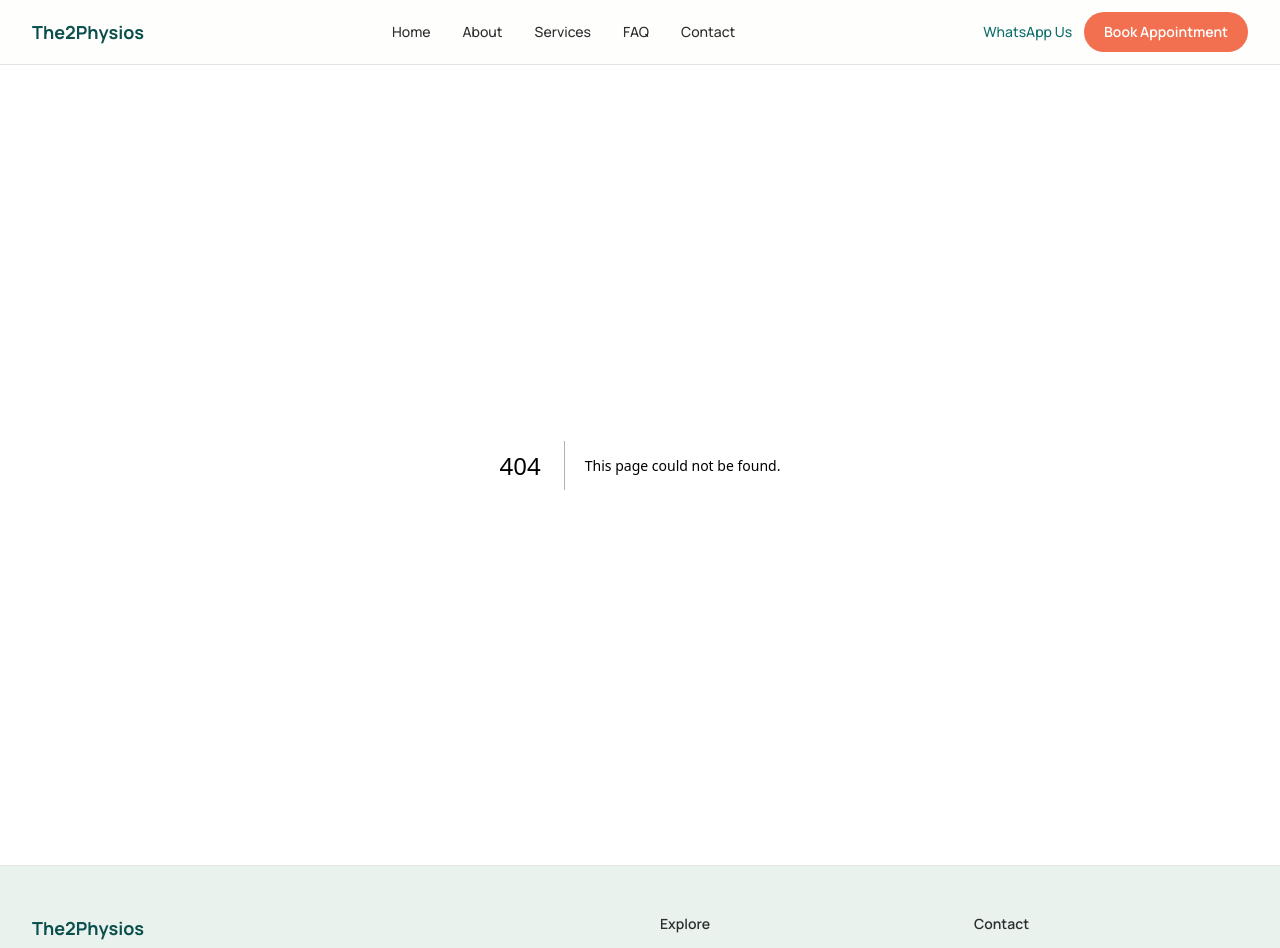
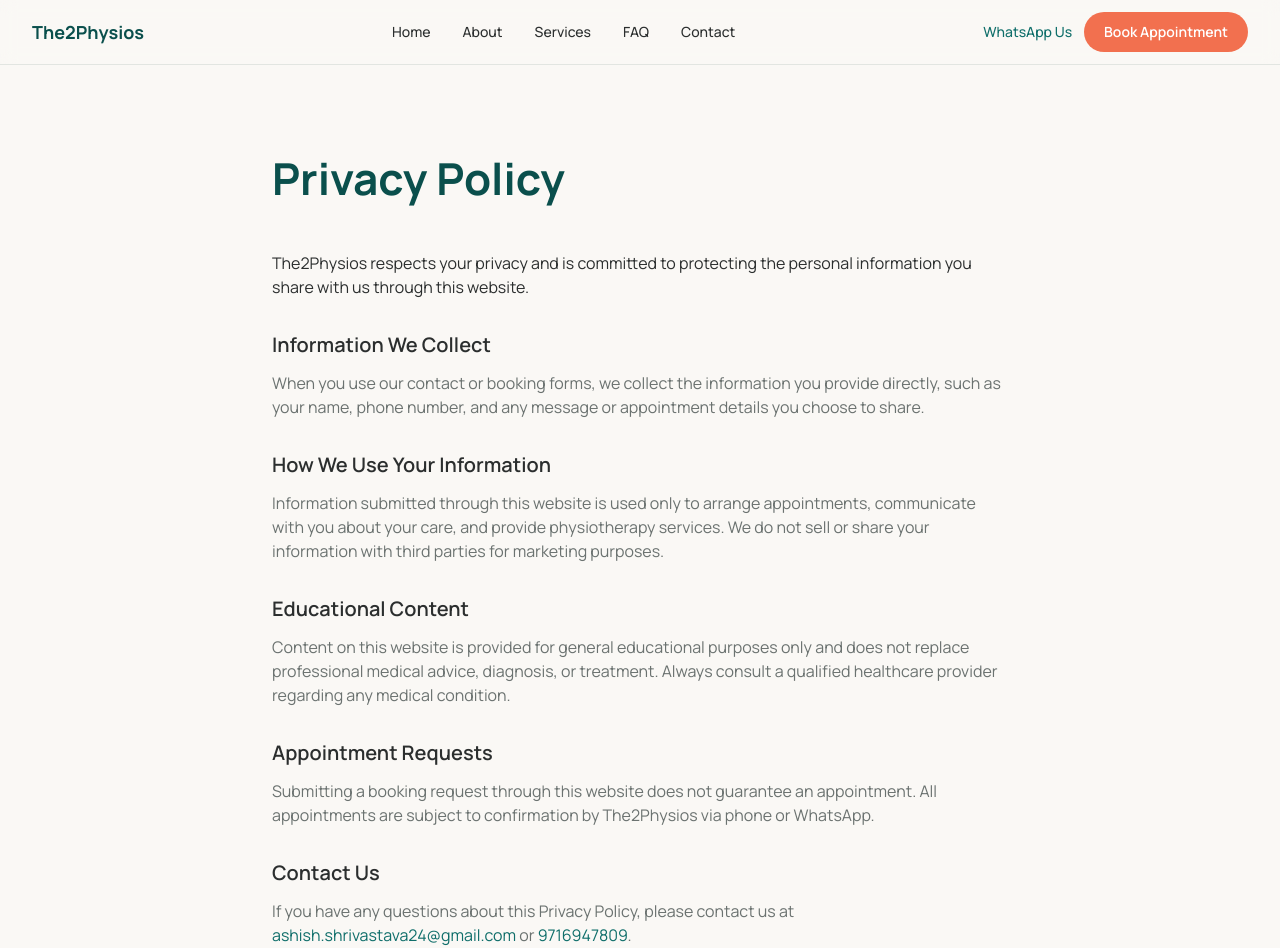
Before and after one commit to prthm412/clinic-website, a Next.js app: page /privacy in a window 1280 px wide. Before the commit this address had no page. Shown: the top 948 px of the page. Built offline with nearby package versions, Linux system fonts and the light colour scheme.

Commit message:
Privacy Policy and Terms of Service pages

```diff
--- /dev/null
+++ b/app/privacy/page.tsx
@@ -0,0 +1,98 @@
+import { clinicConfig } from "@/content/clinic-config";
+
+export default function PrivacyPage() {
+  return (
+    <main className="flex-1">
+      <section className="bg-bg">
+        <div className="mx-auto max-w-[800px] px-4 sm:px-6 lg:px-8 py-16 sm:py-20">
+          <h1 className="text-[clamp(1.75rem,4vw,2.75rem)] font-bold text-primary-dark">
+            Privacy Policy
+          </h1>
+          <div className="mt-10 space-y-8 text-base text-text">
+            <p>
+              {clinicConfig.name} respects your privacy and is committed to
+              protecting the personal information you share with us through
+              this website.
+            </p>
+
+            <div>
+              <h2 className="text-xl font-semibold text-text">
+                Information We Collect
+              </h2>
+              <p className="mt-3 text-muted">
+                When you use our contact or booking forms, we collect the
+                information you provide directly, such as your name, phone
+                number, and any message or appointment details you choose to
+                share.
+              </p>
+            </div>
+
+            <div>
+              <h2 className="text-xl font-semibold text-text">
+                How We Use Your Information
+              </h2>
+              <p className="mt-3 text-muted">
+                Information submitted through this website is used only to
+                arrange appointments, communicate with you about your care,
+                and provide physiotherapy services. We do not sell or share
+                your information with third parties for marketing purposes.
+              </p>
+            </div>
+
+            <div>
+              <h2 className="text-xl font-semibold text-text">
+                Educational Content
+              </h2>
+              <p className="mt-3 text-muted">
+                Content on this website is provided for general educational
+                purposes only and does not replace professional medical
+                advice, diagnosis, or treatment. Always consult a qualified
+                healthcare provider regarding any medical condition.
+              </p>
+            </div>
+
+            <div>
+              <h2 className="text-xl font-semibold text-text">
+                Appointment Requests
+              </h2>
+              <p className="mt-3 text-muted">
+                Submitting a booking request through this website does not
+                guarantee an appointment. All appointments are subject to
+                confirmation by {clinicConfig.name} via phone or WhatsApp.
+              </p>
+            </div>
+
+            <div>
+              <h2 className="text-xl font-semibold text-text">
+                Contact Us
+              </h2>
+              <p className="mt-3 text-muted">
+                If you have any questions about this Privacy Policy, please
+                contact us at{" "}
+                <a
+                  href={`mailto:${clinicConfig.contact.email}`}
+                  className="text-primary hover:text-primary-dark"
+                >
+                  {clinicConfig.contact.email}
+                </a>{" "}
+                or{" "}
+                <a
+                  href={`tel:${clinicConfig.contact.phone}`}
+                  className="text-primary hover:text-primary-dark"
+                >
+                  {clinicConfig.contact.phone}
+                </a>
+                .
+              </p>
+            </div>
+
+            <p className="text-sm text-muted">
+              By using this website, you agree to this Privacy Policy and our
+              Terms of Service.
+            </p>
+          </div>
+        </div>
+      </section>
+    </main>
+  );
+}
--- /dev/null
+++ b/app/terms/page.tsx
@@ -0,0 +1,90 @@
+import { clinicConfig } from "@/content/clinic-config";
+
+export default function TermsPage() {
+  return (
+    <main className="flex-1">
+      <section className="bg-bg">
+        <div className="mx-auto max-w-[800px] px-4 sm:px-6 lg:px-8 py-16 sm:py-20">
+          <h1 className="text-[clamp(1.75rem,4vw,2.75rem)] font-bold text-primary-dark">
+            Terms of Service
+          </h1>
+          <div className="mt-10 space-y-8 text-base text-text">
+            <p>
+              These terms govern your use of the {clinicConfig.name} website.
+              By using this site, you agree to the terms outlined below.
+            </p>
+
+            <div>
+              <h2 className="text-xl font-semibold text-text">
+                Website Use
+              </h2>
+              <p className="mt-3 text-muted">
+                This website is provided for informational purposes and to
+                help you get in touch with {clinicConfig.name} regarding our
+                physiotherapy services. Content on this site is for general
+                educational purposes only and does not replace professional
+                medical advice, diagnosis, or treatment.
+              </p>
+            </div>
+
+            <div>
+              <h2 className="text-xl font-semibold text-text">
+                Appointment Requests
+              </h2>
+              <p className="mt-3 text-muted">
+                Submitting a request through our booking form is not a
+                confirmed appointment. All appointments are confirmed
+                directly by {clinicConfig.name} via phone or WhatsApp.
+              </p>
+            </div>
+
+            <div>
+              <h2 className="text-xl font-semibold text-text">
+                Rescheduling &amp; Cancellations
+              </h2>
+              <p className="mt-3 text-muted">
+                If you need to reschedule or cancel an appointment, please
+                contact us directly by phone or WhatsApp as soon as possible.
+              </p>
+            </div>
+
+            <div>
+              <h2 className="text-xl font-semibold text-text">
+                Limitation of Liability
+              </h2>
+              <p className="mt-3 text-muted">
+                While we strive to keep information on this website accurate
+                and up to date, {clinicConfig.name} makes no warranties about
+                the completeness or accuracy of website content, and is not
+                liable for any decisions made solely on the basis of it.
+              </p>
+            </div>
+
+            <div>
+              <h2 className="text-xl font-semibold text-text">
+                Contact Us
+              </h2>
+              <p className="mt-3 text-muted">
+                Questions about these terms can be directed to{" "}
+                <a
+                  href={`mailto:${clinicConfig.contact.email}`}
+                  className="text-primary hover:text-primary-dark"
+                >
+                  {clinicConfig.contact.email}
+                </a>{" "}
+                or{" "}
+                <a
+                  href={`tel:${clinicConfig.contact.phone}`}
+                  className="text-primary hover:text-primary-dark"
+                >
+                  {clinicConfig.contact.phone}
+                </a>
+                .
+              </p>
+            </div>
+          </div>
+        </div>
+      </section>
+    </main>
+  );
+}
```
